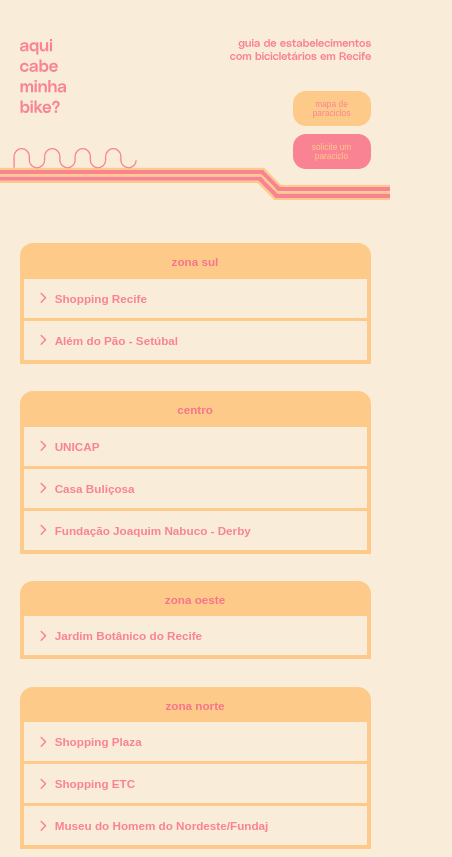
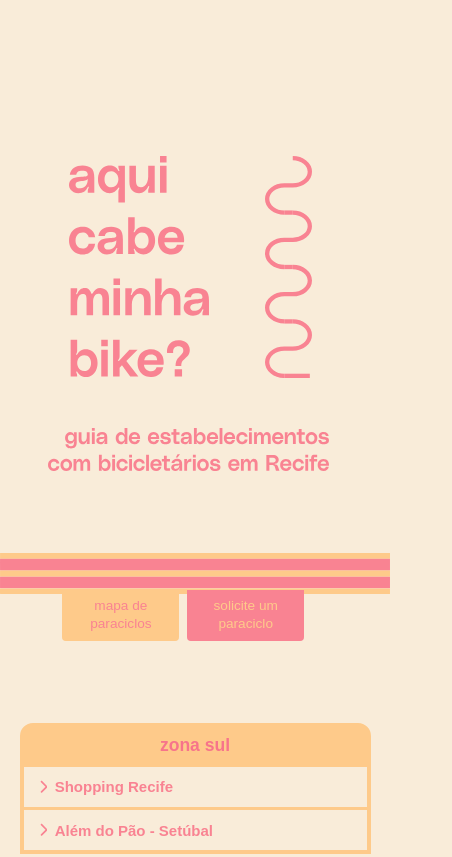
Before and after one commit to adelebrovelli/aquicabeminhabike, a plain HTML site: page index.html in a window 390 px wide. Shown: the top 857 px of the page, 452 px wide, since content can reach past the window. Drawn offline with Linux system fonts and the light colour scheme; a web font is replaced by a local one.

Commit message:
v1-2 - mobile v

```diff
--- a/index.html
+++ b/index.html
@@ -256,36 +256,67 @@ loadGrid();
         footer a:hover{
             color:#FECA8A
         }
+
+        .nav-ciclo-mobile {
+            display:none
+        }
+        .paracicloMobile{
+            display:none;
+        }
+
         @media (max-width: 768px) {
         body {
+            margin-right: 0%;
             margin-top: 10vw;
         }
+
+        .nav-ciclo-mobile{
+            margin: 0;
+            display: block;
+        }
+        .ciclofaixaMobile {
+            margin-bottom: 2.1vw;
+            height: auto;
+        }
         .logo-index {
-            max-width: 12vw;
-            margin-left: 5vw;
-            margin-bottom: 3vw;
+            margin-left: -40%;
+            max-width: 36vw;
+            margin-bottom: 12vw;
         }
         .texto-index {
-            max-width: 36vw;
-            margin-right: 5vw;
+            max-width: 72vw;
+        }
+        .titulos {
+            margin-top: 40vw;
+            margin-bottom: 20vw;
+            flex-direction: column;
+            align-items: center;
+        }
+        .paracicloMobile{
+            display: flex;
+            flex-direction: row;
+            position: absolute;
+            right: 20vw;
+            width: 12vw;
+            height: auto;
         }
         .nav-ciclo {
-            max-width: auto;
-            margin-top: 20px;
+            display:none;
+
         }
         .buttons {
-            flex-direction: column;
+            flex-direction: row;
+            position:relative;
             gap: 2vw;
-            bottom: 2vw;
-            right: 5vw;
+            left: 16vw;
             margin-bottom: 7vw;
         }
         .button {
-            border-radius: 13px;
-            width: 20vw;
-            height: 9vw;
-            font-size: 2.15vw;
-            line-height: 2.3vw;
+            border-radius: 0px 0px 1vw 1vw;
+            width: 30vw;
+            height: 13vw;
+            font-size: 3.5vw;
+            line-height: 4.8vw;
         }
         .locations-grid {
             flex-direction: column;
@@ -297,7 +328,7 @@ loadGrid();
             gap: 2vw;
         }
         .locations-item1 {
-            font-size: 3vw;
+            font-size: 4.5vw;
             padding: 2vw;
         }
         .locations-item {
@@ -305,21 +336,23 @@ loadGrid();
             padding: 3vw;
         }
         .item-title {
-            font-size: 3vw;
+            font-size: 3.85vw;
         }
         .item-details {
-            font-size: 2.5vw;
+            font-size: 4.3vw;
         }
         .container {
-            --size: 3vw;
+            --size: 3.5vw;
             width: 4vw;
             height: 4vw;
         }
         footer {
+            text-align: center;
+            justify-content: center;
             padding: 15vw;
             flex-direction: column;
             align-items: center;
-            font-size: 3vw;
+            font-size: 3.8vw;
         }
         }
 
@@ -348,15 +381,23 @@ loadGrid();
             <a href="index.html">
             <img src="LOGO-index.svg" class="logo-index" style="width: 100%;" alt="logo aqui cabe minha bike"/>
             </a>
+            <img src="paracicloMobile.svg" class="paracicloMobile" alt="vetor de paraciclo"/>
             <a href="index.html"> <img src="guia-texto.svg" class="texto-index" style="width: 100%;" alt="guia de estabelecimentos com bicicletários em Recife"/></a>
             </div>
             <nav class="nav-ciclo">
                 <img src="NAV-ciclofaixa.svg" alt="ciclofaixa e navbar"/>
-                <div class="buttons">
+                <div class="buttons" id="web-buttons">
                     <a href="mapaParaciclos.html" class="button button-laranja">mapa de <br> paraciclos</a>
                     <a href="soliciteParaciclos.html" class="button button-rosa">solicite um <br> paraciclo</a>
                 </div>
             </nav>
+            <nav class="nav-ciclo-mobile">
+            <img class="ciclofaixaMobile" src="ciclofaixaMobile.svg" alt="ciclofaixa"/>
+            <div class="buttons" id="mobile-buttons">
+                <a href="mapaParaciclos.html" class="button button-laranja">mapa de <br> paraciclos</a>
+                <a href="soliciteParaciclos.html" class="button button-rosa">solicite um <br> paraciclo</a>
+            </div>
+        </nav>
         </header>
         <div class="locations-grid" id="grid">
             <article class="locations-column" id="zonasul">
```
Also changed, not shown: mapaParaciclos.html (+2 -1 lines), soliciteParaciclos.html (+2 -1 lines), ciclofaixaMobile.svg (added), paracicloMobile.svg (added), 1 other file.
